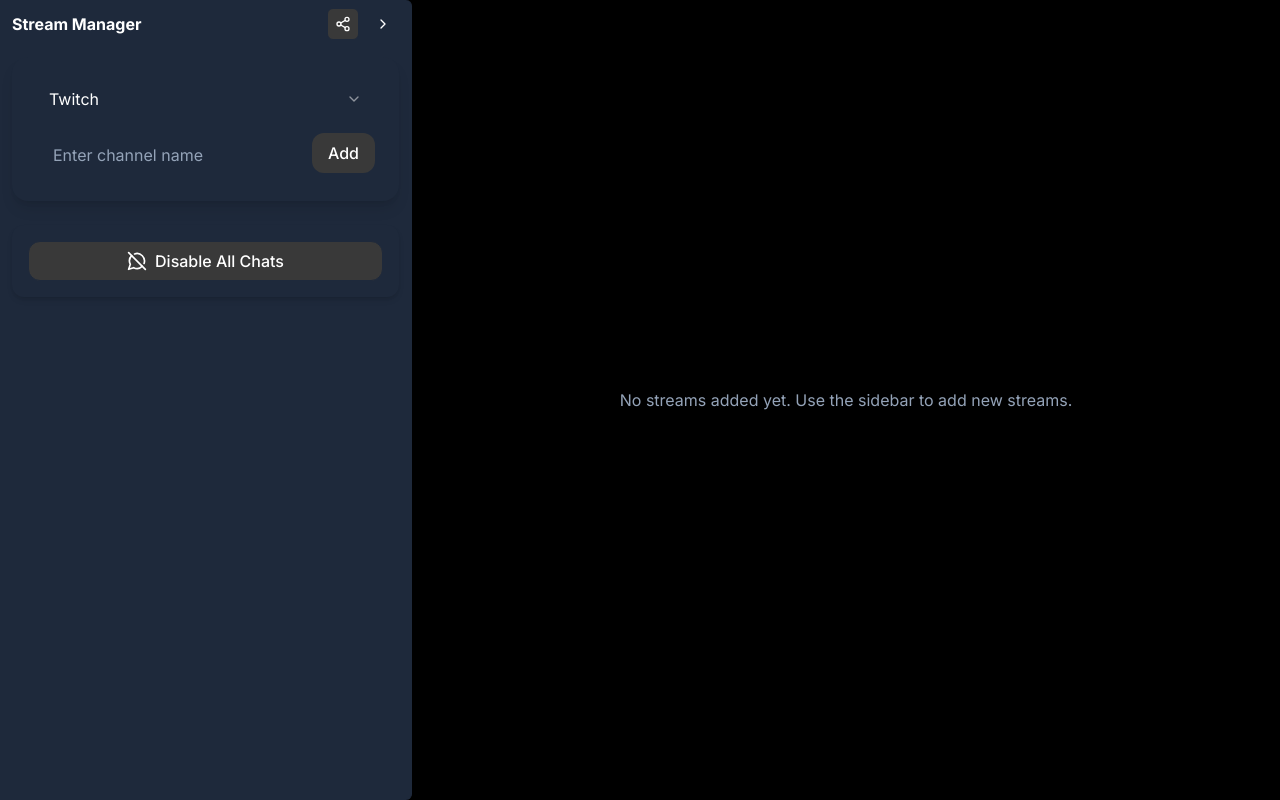
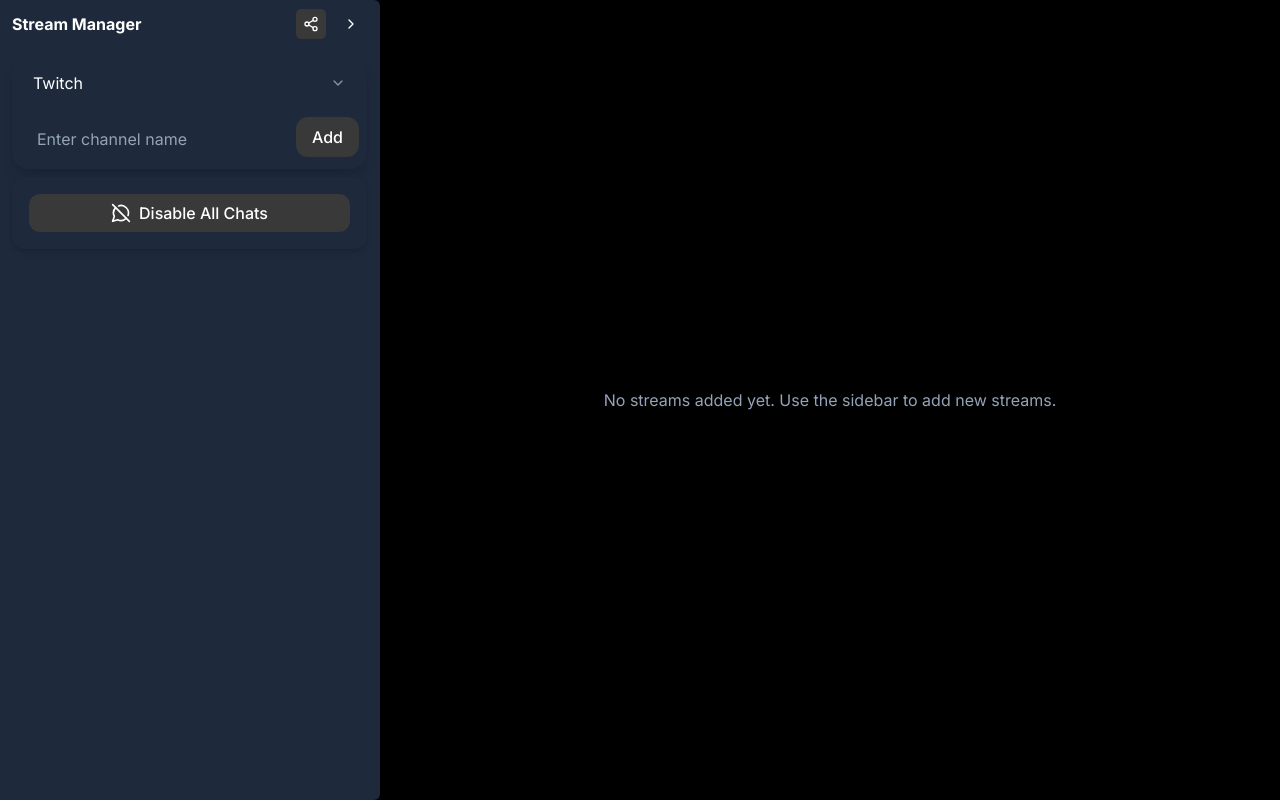
Before and after one commit to BrandonDonnellDesign/multi-stream, a Next.js app: page / in a window 1280 px wide. Built offline with nearby package versions, Linux system fonts and the light colour scheme.

Commit message:
Adjusted layout and removed restrictions on kick embeds

```diff
--- a/components/sidebar/stream-form.tsx
+++ b/components/sidebar/stream-form.tsx
@@ -29,7 +29,7 @@ export function StreamForm({ onAdd }: StreamFormProps) {
   };
 
   return (
-    <div className="space-y-4 mb-6 p-6 rounded-2xl bg-muted shadow-lg">
+    <div className="space-y-4 mb-2 p-2 rounded-2xl bg-muted shadow-lg">
       <form onSubmit={handleSubmit} className="space-y-4">
         <Select
           value={platform}
--- a/components/sidebar/stream-list.tsx
+++ b/components/sidebar/stream-list.tsx
@@ -38,7 +38,7 @@ export function StreamList({
           <div
             {...provided.droppableProps}
             ref={provided.innerRef}
-            className="space-y-2 p-2"
+            className="space-y-1"
           >
             {streams.map((stream, index) => (
               <Draggable
--- a/components/stream/platform-player.tsx
+++ b/components/stream/platform-player.tsx
@@ -32,10 +32,7 @@ export function PlatformPlayer({ stream, className }: PlatformPlayerProps) {
           title="Stream Player"
           frameBorder="0"
           className={cn(
-            "absolute inset-0 w-full h-full ",
-            stream.platform === "kick" ? "object-contain" : "object-cover",
-             stream.platform === "kick" && "p-4",
-            stream.platform === "twitch" && "bg-zinc-900"
+            "absolute inset-0 w-full h-full "
           )}
         />
       </div>
--- a/components/stream/stream-grid.tsx
+++ b/components/stream/stream-grid.tsx
@@ -28,9 +28,6 @@ export function StreamGrid({ streams, onReorder }: StreamGridProps) {
     return Math.min(count, 3);
   };
 
-
-
-
   const gridCols = getGridCols(visibleStreams.length);
 
   const handleDragEnd = (result: any) => {
@@ -58,7 +55,7 @@ export function StreamGrid({ streams, onReorder }: StreamGridProps) {
               visibleStreams.length === 4 ? "grid" : "",
               visibleStreams.length === 1
                 ? "flex items-center justify-center"
-                : "grid gap-2"
+                : "grid"
             )}
 
           >
--- a/components/stream/stream-player.tsx
+++ b/components/stream/stream-player.tsx
@@ -17,10 +17,7 @@ export function StreamPlayer({ stream }: StreamPlayerProps) {
         allowFullScreen
         scrolling="no"
         className={cn(
-          "absolute inset-0 w-full h-full",
-          stream.platform === "kick" && "object-fill",
-          stream.platform === "twitch" &&
-            "bg-secondary"
+          "absolute inset-0 w-full h-full"
         )}
       />
     </div>
```
